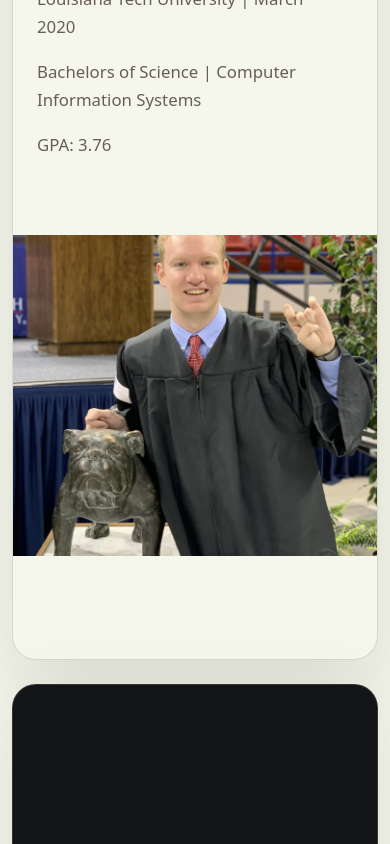
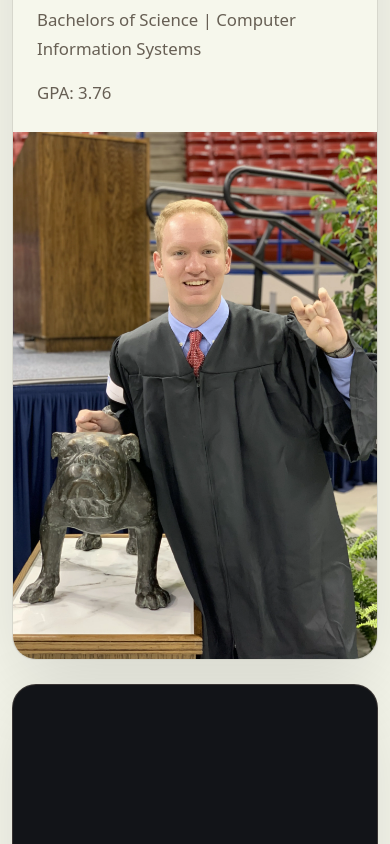
Before and after one commit to Ranger-Rick/rickbordelon.com, a Vue app: page / in a window 390 px wide. Shown: the part 1860-2704 px from the top of the page. Built offline with nearby package versions, Linux system fonts and the light colour scheme.

Commit message:
Ensured that ImageSections fill their cards when viewed on mobile devices

```diff
--- a/src/assets/main.css
+++ b/src/assets/main.css
@@ -290,6 +290,7 @@ body {
   .image-section-card,
   .image-section-card--right {
     grid-template-columns: 1fr;
+    grid-template-rows: auto minmax(0, 1fr);
   }
 
   .image-section-card--right .image-section-copy,
@@ -298,12 +299,13 @@ body {
   }
 
   .image-section-media {
-    min-height: 16rem;
+    min-height: 0;
+    height: 100%;
   }
 
   .image-section-media__image {
-    min-height: 16rem;
-    max-height: 38svh;
+    min-height: 0;
+    max-height: none;
   }
 
   .section-copy {
```
